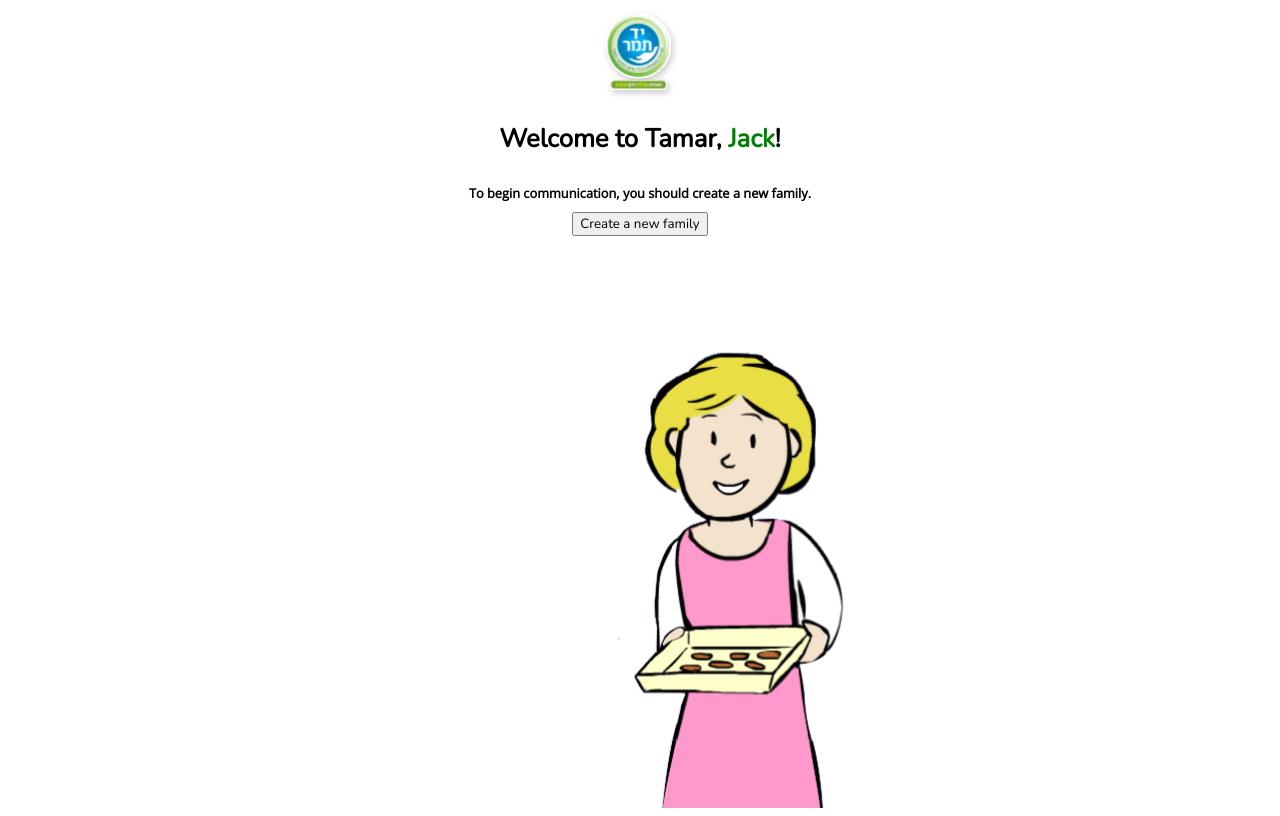
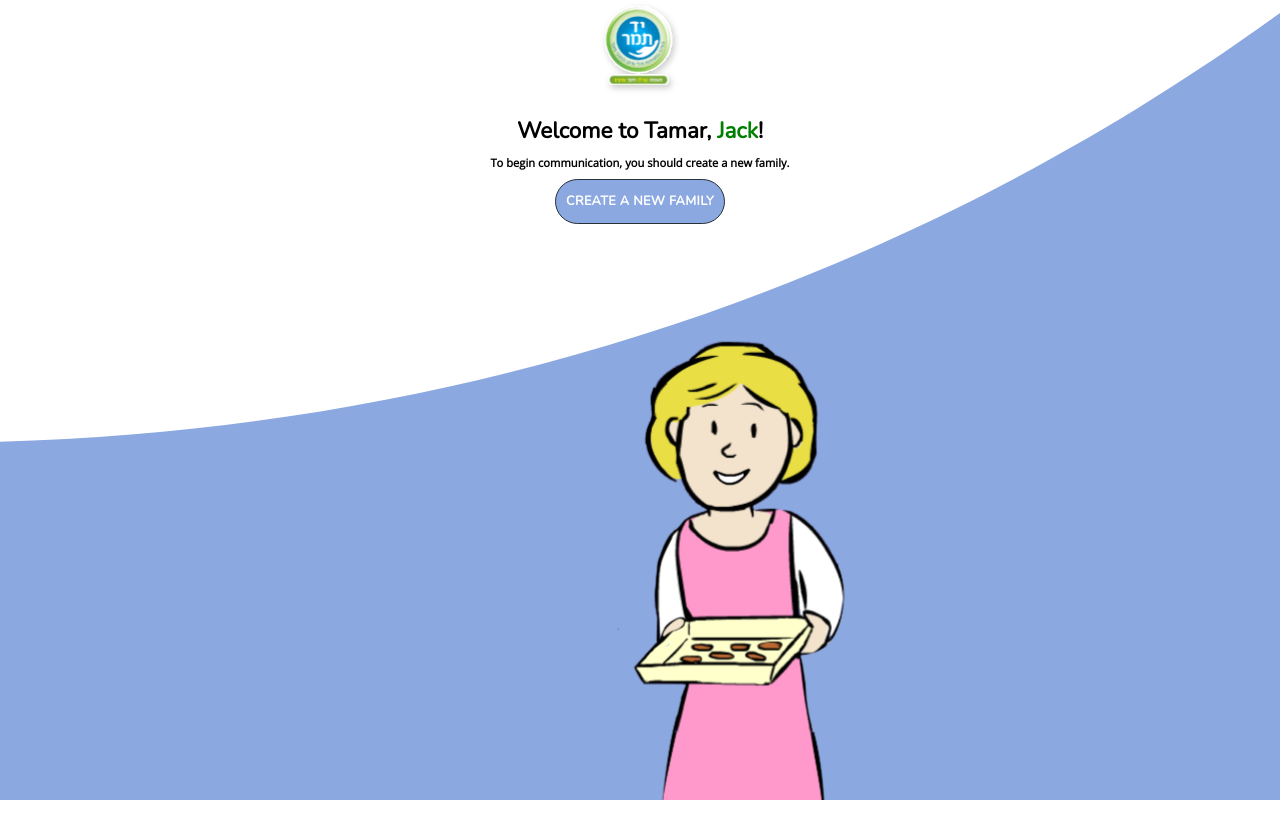
Before and after one commit to AviadSofer/yad-tamar-app, a Next.js app: page / in a window 1280 px wide. Built offline with nearby package versions, Linux system fonts and the light colour scheme.

Commit message:
my work until now. add Theme, Design Welcome component

```diff
--- a/components/Welcome.tsx
+++ b/components/Welcome.tsx
@@ -1,5 +1,5 @@
-import { useState } from 'react';
-import { Button, Explain, Girl, GreenTitle, Logo, StyledWelcome, StyledWrap, WelcomeTitle } from '../styles/Welcome.styled';
+import { StyledButton } from '../styles/Button.styled';
+import { Explain, Girl, GreenTitle, Logo, StyledWelcome, StyledWrap, WelcomeTitle } from '../styles/Welcome.styled';
 
 const Welcome: React.FC = () => {
   return (
@@ -8,8 +8,8 @@ const Welcome: React.FC = () => {
         <Logo src={'/logo.svg'} height={104} width={104}/>
         <WelcomeTitle>Welcome to Tamar, <GreenTitle>Jack</GreenTitle>!</WelcomeTitle>
         <Explain>To begin communication, you should create a new family.</Explain>
-        <Button>Create a new family</Button>
-        <Girl src={'/girl.svg'} height={622} width={622}/>
+        <StyledButton>Create a new family</StyledButton>
+        <Girl src={'/girl.svg'} height={600} width={600}/>
       </StyledWrap>
     </StyledWelcome>
   )
--- a/package.json
+++ b/package.json
@@ -15,6 +15,9 @@
     "styled-components": "^5.3.3"
   },
   "devDependencies": {
+    "@emotion/react": "^11.7.1",
+    "@emotion/styled": "^11.6.0",
+    "@mui/material": "^5.3.1",
     "@types/node": "17.0.21",
     "@types/react": "17.0.39",
     "@types/styled-components": "^5.1.23",
--- a/pages/index.tsx
+++ b/pages/index.tsx
@@ -1,15 +1,26 @@
 import type { NextPage } from 'next'
 import Image from 'next/image'
+import { ThemeProvider } from 'styled-components'
 import Header from '../components/Header'
 import Welcome from '../components/Welcome'
+import GlobalStyles from '../styles/Global'
 import { StyledHome } from '../styles/Home.styled'
+
+const theme = {
+  blueColor: 'rgba(140, 168, 224, 1)'
+}
 
 const Home: NextPage = () => {
   return (
+    <ThemeProvider theme={theme}>
+    <>
+    <GlobalStyles/>
     <StyledHome>
       <Header/>
       <Welcome/>
     </StyledHome>
+    </>
+    </ThemeProvider>
   )
 }
 
--- /dev/null
+++ b/styles/Button.styled.ts
@@ -0,0 +1,15 @@
+import styled from "styled-components";
+import Button from '@mui/material/Button';
+
+export const StyledButton = styled(Button)`
+&& {
+    background-color: ${({ theme }) => theme.blueColor};
+    border-radius: 36px;
+    color: white;
+    padding: 10px;
+    border: 1px solid #263238;
+    font-family: 'Nunito';
+    font-size: 0.8rem;
+    font-weight: bold;
+}
+`
--- /dev/null
+++ b/styles/Global.ts
@@ -0,0 +1,9 @@
+import { createGlobalStyle } from "styled-components";
+
+const GlobalStyles = createGlobalStyle`
+body {
+    margin:0;
+}
+`
+
+export default GlobalStyles;
--- a/styles/Welcome.styled.ts
+++ b/styles/Welcome.styled.ts
@@ -5,21 +5,27 @@ export const StyledWelcome = styled.div`
 height: 100vh;
 display: flex;
 justify-content: center;
+background-image: url('/Vector29.svg');
+background-repeat: no-repeat;
+background-position: center bottom;
+background-size: 100vw;
 `
 
 export const StyledWrap = styled.div`
 display: flex;
 flex-direction: column;
+align-items: center;
 flex-basis: 80%;
-align-items: center;
+justify-content: space-between;
 `
 
 export const Logo = styled(Image)`
 `
 
 export const WelcomeTitle = styled.h1`
-font-size: 1.6rem;
+font-size: 1.4rem;
 font-family: 'Nunito', sans-serif;
+margin-bottom: 0;
 `
 
 export const GreenTitle = styled.span`
@@ -27,12 +33,8 @@ color: green;
 `
 
 export const Explain = styled.h2`
-font-size: 0.8rem;
+font-size: 0.7rem;
 font-family: 'Open Sans', sans-serif;
-`
-
-export const Button = styled.button`
-font-family: 'Nunito', sans-serif;
 `
 
 export const Girl = styled(Image)`
```
Also changed, not shown: public/Vector29.svg (added), 1 other file (tests, documents, lock files or other folders).
